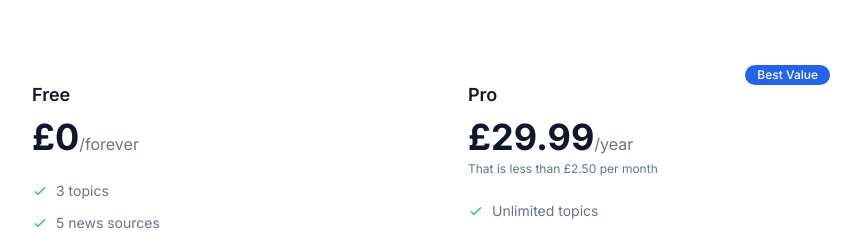
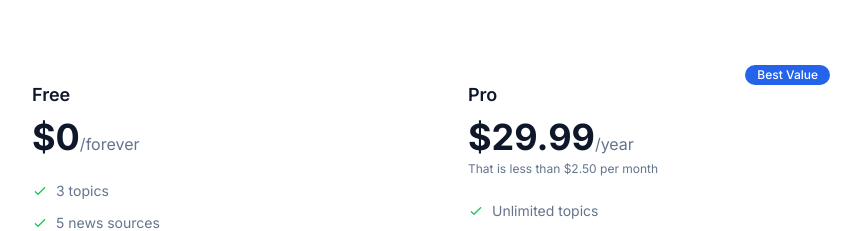
Before and after one commit to skillettsites/briefmynews, a Next.js app: page / in a window 1280 px wide. Shown: the part 2609-2840 px from the top of the page, without its empty margins (217-1078 px from the left). Built offline with nearby package versions, Linux system fonts and the light colour scheme.

Commit message:
Switch currency to USD and add Supabase env vars
Change all pricing from GBP to USD ($29.99/year, $2.50/month).
Update OG locale from en_GB to en_US. Add .env.local with
Supabase credentials (shared instance).

```diff
--- a/src/app/layout.tsx
+++ b/src/app/layout.tsx
@@ -30,7 +30,7 @@ export const metadata: Metadata = {
   authors: [{ name: "BriefMyNews" }],
   openGraph: {
     type: "website",
-    locale: "en_GB",
+    locale: "en_US",
     url: "https://briefmynews.com",
     siteName: "BriefMyNews",
     title: "BriefMyNews - Personalised News Digests Delivered to Your Inbox",
--- a/src/app/page.tsx
+++ b/src/app/page.tsx
@@ -277,7 +277,7 @@ export default function Home() {
               <h3 className="text-lg font-semibold text-foreground">Free</h3>
               <div className="mt-2">
                 <span className="text-4xl font-bold text-foreground">
-                  &pound;0
+                  $0
                 </span>
                 <span className="text-muted">/forever</span>
               </div>
@@ -310,12 +310,12 @@ export default function Home() {
               <h3 className="text-lg font-semibold text-foreground">Pro</h3>
               <div className="mt-2">
                 <span className="text-4xl font-bold text-foreground">
-                  &pound;29.99
+                  $29.99
                 </span>
                 <span className="text-muted">/year</span>
               </div>
               <p className="mt-1 text-xs text-muted">
-                That is less than &pound;2.50 per month
+                That is less than $2.50 per month
               </p>
               <ul className="mt-6 space-y-3">
                 {[
--- a/src/app/pricing/page.tsx
+++ b/src/app/pricing/page.tsx
@@ -4,7 +4,7 @@ import Link from "next/link";
 export const metadata: Metadata = {
   title: "Pricing",
   description:
-    "BriefMyNews pricing plans. Start free with 3 topics and 5 sources, or go Pro for unlimited everything at just \u00a329.99/year.",
+    "BriefMyNews pricing plans. Start free with 3 topics and 5 sources, or go Pro for unlimited everything at just $29.99/year.",
   openGraph: {
     title: "BriefMyNews Pricing",
     description:
@@ -17,7 +17,7 @@ export const metadata: Metadata = {
 const plans = [
   {
     name: "Free",
-    price: "\u00a30",
+    price: "$0",
     period: "forever",
     description: "Perfect for staying informed on a few key topics.",
     features: [
@@ -38,7 +38,7 @@ const plans = [
   },
   {
     name: "Pro",
-    price: "\u00a329.99",
+    price: "$29.99",
     period: "year",
     description: "For serious readers who want full control over their news.",
     features: [
@@ -94,7 +94,7 @@ export default function PricingPage() {
             </div>
             {plan.name === "Pro" && (
               <p className="mt-1 text-xs text-muted">
-                Less than &pound;2.50 per month
+                Less than $2.50 per month
               </p>
             )}
             <p className="mt-3 text-sm text-muted">{plan.description}</p>
@@ -171,7 +171,7 @@ export default function PricingPage() {
             },
             {
               q: "Is there a monthly payment option?",
-              a: "We currently offer annual billing only. At less than \u00a32.50 per month, we think it represents excellent value.",
+              a: "We currently offer annual billing only. At less than $2.50 per month, we think it represents excellent value.",
             },
             {
               q: "What payment methods do you accept?",
--- a/src/app/terms/page.tsx
+++ b/src/app/terms/page.tsx
@@ -57,7 +57,7 @@ export default function TermsPage() {
           <p>
             The Service offers a free tier and a paid Pro tier. The free tier
             includes limited topics, sources, and weekly delivery. The Pro tier
-            (&pound;29.99/year) provides unlimited access to all features.
+            ($29.99/year) provides unlimited access to all features.
             Pricing may change with 30 days&apos; notice to existing subscribers.
           </p>
         </section>
```
